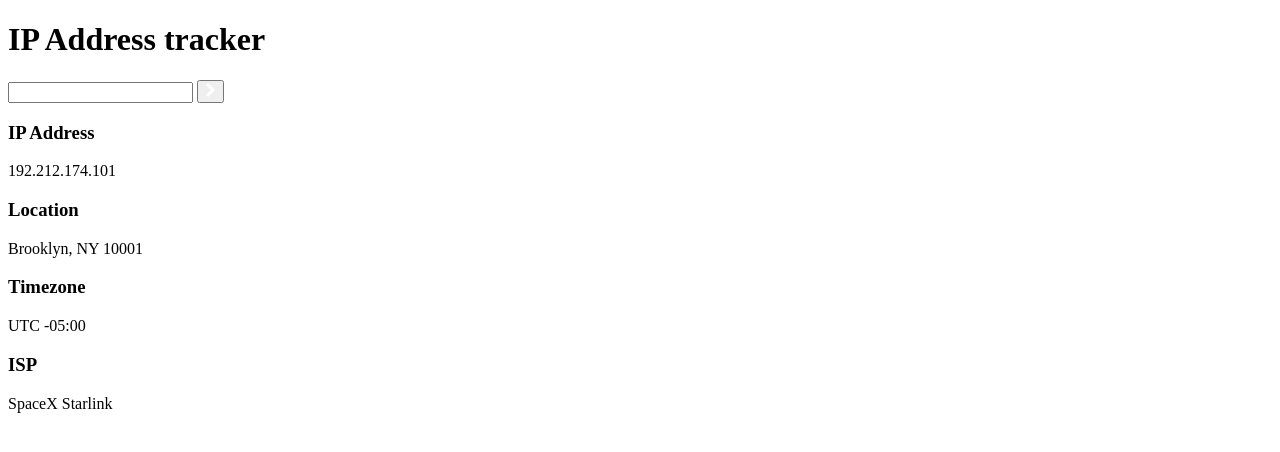
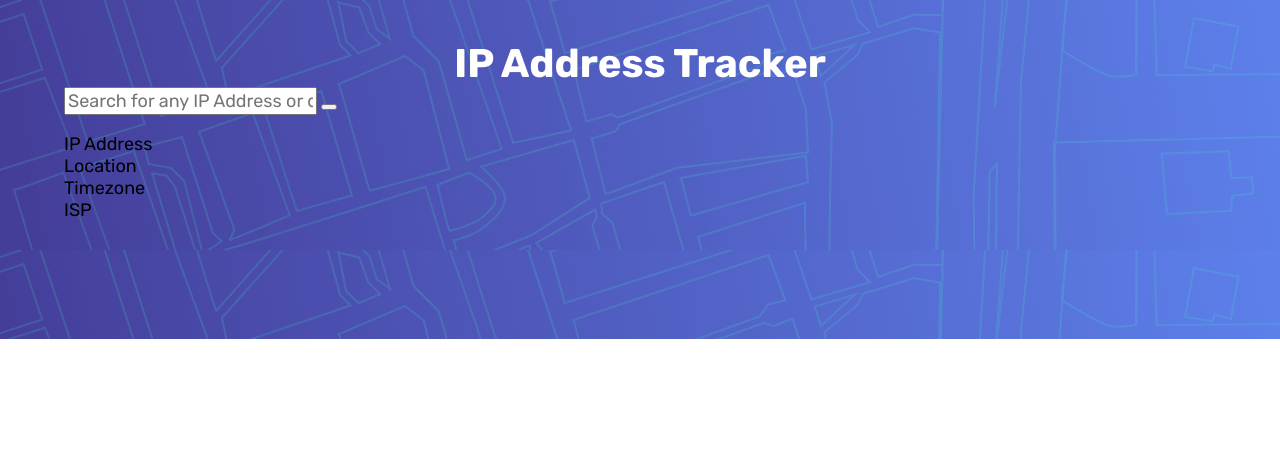
Before and after one commit to lakshayalmadi/ip-address-tracker, a plain HTML site: page index.html in a window 1280 px wide. Drawn offline with nearby package versions, Linux system fonts and the light colour scheme; files whose address does not match are found by name.

Commit message:
completed html

```diff
--- a/css/style.css
+++ /dev/null
@@ -1,8 +0,0 @@
-.heading{
-    background-image: "D:\ip address tracker\ip-address-tracker-master\images";
-}
-
-  /*<style>
-    .attribution { font-size: 11px; text-align: center; }
-    .attribution a { color: hsl(228, 45%, 44%); }
-  </style>*/
--- a/index.html
+++ b/index.html
@@ -5,48 +5,56 @@
   <meta name="viewport" content="width=device-width, initial-scale=1.0">
 
   <link rel="icon" type="image/png" sizes="32x32" href="./images/favicon-32x32.png">
-  <link rel="stylesheet" href="D:\ip address tracker\ip-address-tracker-master\css\style.css">
+  <link rel="stylesheet" href="style.css">
 
   <title>IP Address Tracker</title>
 
+  <!-- fonts-->
+  <link href="https://fonts.googleapis.com/css2?family=Rubik:wght@400;500;700&display=swap" rel="stylesheet">
+
+	<!-- Leaflet CSS
+	<link rel="stylesheet" href="https://unpkg.com/leaflet@1.7.1/dist/leaflet.css"
+		integrity="sha512-xodZBNTC5n17Xt2atTPuE1HxjVMSvLVW9ocqUKLsCC5CXdbqCmblAshOMAS6/keqq/sMZMZ19scR4PsZChSR7A=="
+		crossorigin="" />
+
+	<link rel="stylesheet" href="styles.css">
+
+	 Leaflet JS
+	<script src="https://unpkg.com/leaflet@1.7.1/dist/leaflet.js"
+		integrity="sha512-XQoYMqMTK8LvdxXYG3nZ448hOEQiglfqkJs1NOQV44cWnUrBc8PkAOcXy20w0vlaXaVUearIOBhiXZ5V3ynxwA=="
+		crossorigin=""></script>
+
+	<script type="module" src="scripts/index.js"></script>
+  -->
 
 </head>
 <body>
-  <div class="wrapper flex-col body-background">
-    <header class="pos-rel">
-      <h1 class="heading">IP Address tracker</h1>
-    </header>
-    <form id="form" class="input-container pos-rel">
-      <input type="text">
-      <button type="submit"><img src="/images/icon-arrow.svg" alt=""></button>
+  <header class="top-container">
+    <h1 class="heading1">IP Address Tracker</h1>
+    <form action="" class="form">
+      <input type="text" class="input-text" placeholder="Search for any IP Address or domain">
+      <button class="submit-button" type="submit" ></button>
     </form>
-    <div class="info-container pos-rel">
-      <div>
-        <h3>IP Address</h3>
-        <p id="ip-address">192.212.174.101</p>
+
+    <dl class="user-data">
+      <div class="user-data">
+        <dt class="data-type">IP Address</dt>
+        <dd class="data-value"></dd>
       </div>
-      <div>
-        <h3>Location</h3>
-        <p id="location">Brooklyn, NY 10001</p>
+      <div class="user-data">
+        <dt class="data-type">Location</dt>
+        <dd class="data-value"></dd>
       </div>
-      <div>
-        <h3>Timezone</h3>
-        <p id="timezone">UTC -05:00</p>
+      <div class="user-data">
+        <dt class="data-type">Timezone</dt>
+        <dd class="data-value"></dd>
       </div>
-      <div>
-        <h3>ISP</h3>
-        <p id="isp">SpaceX Starlink</p>
+      <div class="user-data">
+        <dt class="data-type">ISP</dt>
+        <dd class="data-value"></dd>
       </div>
-    </div>
-    <div id="map" class="map-container"></div>
-  </div>
-
-  <script src="https://unpkg.com/leaflet@1.7.1/dist/leaflet.js"
-   integrity="sha512-XQoYMqMTK8LvdxXYG3nZ448hOEQiglfqkJs1NOQV44cWnUrBc8PkAOcXy20w0vlaXaVUearIOBhiXZ5V3ynxwA=="
-   crossorigin="">
-  </script>
-  <!--Leaflet javascript map js end-->
-  <script src="main.js"></script>
-  </div>
+    </dl>
+  </header>
+  <div></div>
 </body>
 </html>
--- /dev/null
+++ b/style.css
@@ -0,0 +1,25 @@
+*{
+  font-family: 'Rubik', sans-serif;
+  font-size: 18px;
+
+}
+.top-container{
+  flex: 0 0 auto;
+  background-image: url('images/pattern-bg.png');
+  position: relative;
+  padding: 5vh 5% 100px ;
+}
+
+body{
+  margin: 0px;
+  min-height: 100vh;
+  display: flex;
+  flex-direction: column;
+}
+
+.heading1{
+  color: white;
+  text-align: center;
+  margin: 0px;
+  font-size: 40px;
+}
```
